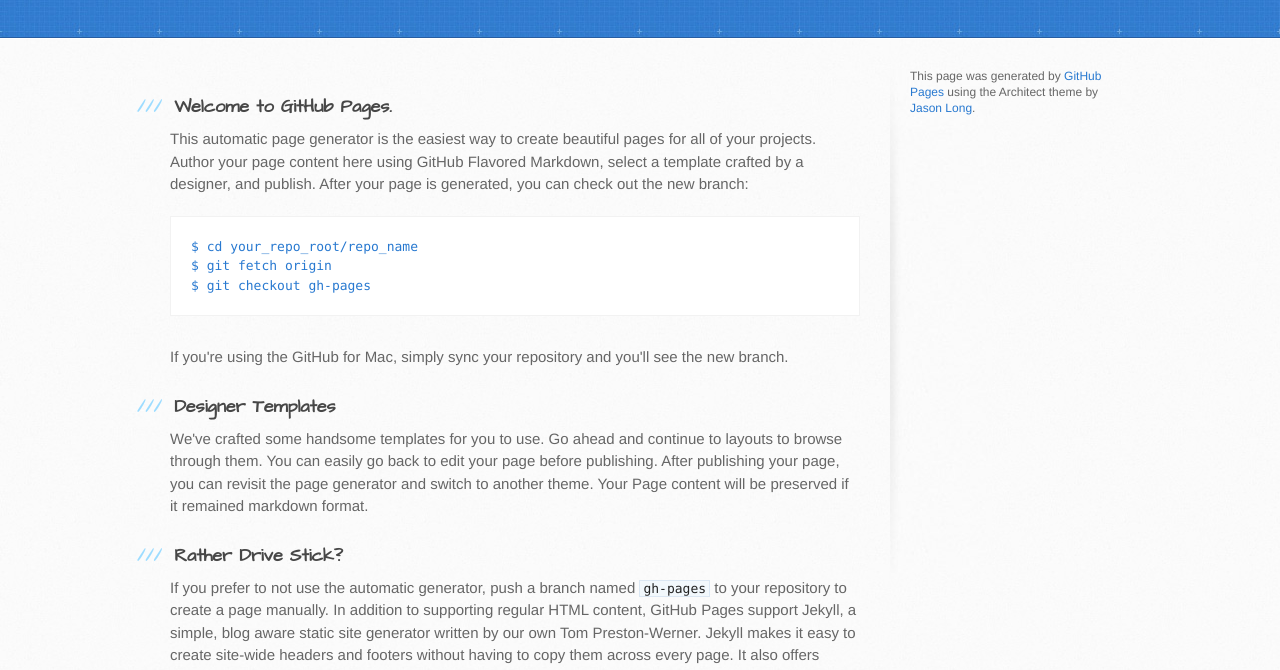
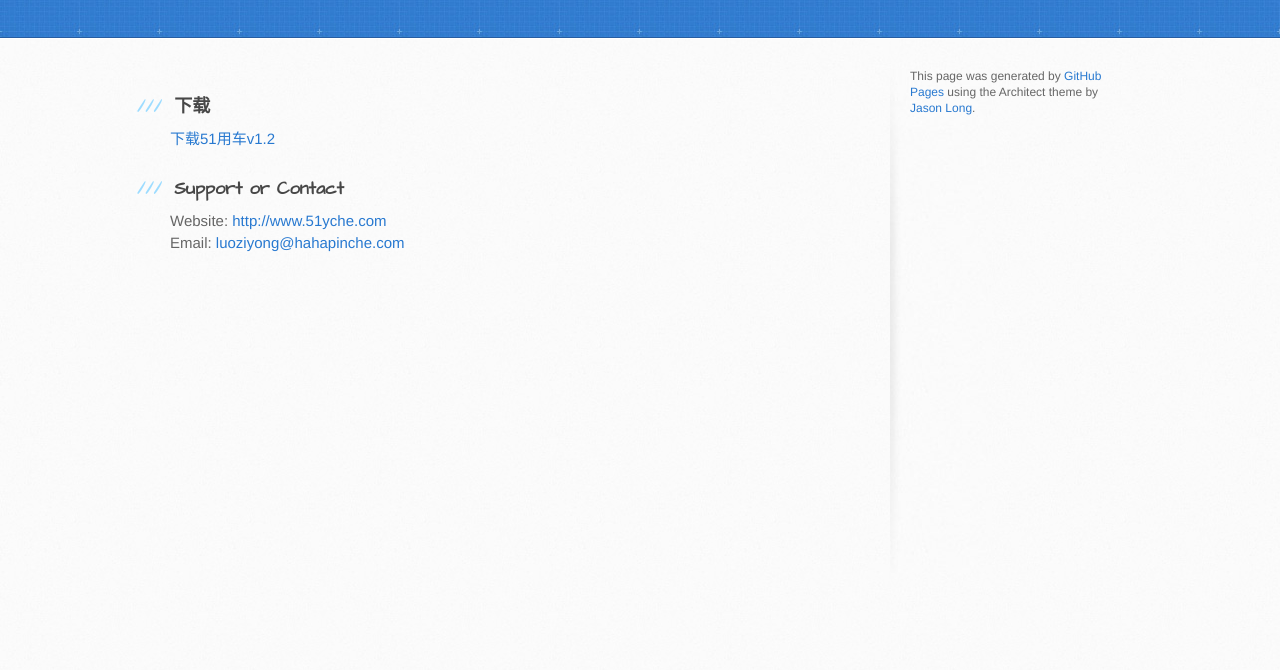
Before and after one commit to 51yche/51yche.github.io, a plain HTML site: page index.html in a window 1280 px wide. Shown: the part 129-799 px from the top of the page. Drawn offline with Linux system fonts and the light colour scheme.

Commit message:
Add app download link

```diff
--- a/index.html
+++ b/index.html
@@ -13,7 +13,7 @@
     <script src="//html5shiv.googlecode.com/svn/trunk/html5.js"></script>
     <![endif]-->
 
-    <title>51用车 by 51yche</title>
+    <title>51用车</title>
   </head>
 
   <body>
@@ -29,36 +29,14 @@
       <div class="inner clearfix">
         <section id="main-content">
           <h3>
-<a id="welcome-to-github-pages" class="anchor" href="#welcome-to-github-pages" aria-hidden="true"><span class="octicon octicon-link"></span></a>Welcome to GitHub Pages.</h3>
+<a id="app-download" class="anchor" href="#app-download" aria-hidden="true"><span class="octicon octicon-link"></span></a>下载</h3>
 
-<p>This automatic page generator is the easiest way to create beautiful pages for all of your projects. Author your page content here using GitHub Flavored Markdown, select a template crafted by a designer, and publish. After your page is generated, you can check out the new branch:</p>
-
-<pre><code>$ cd your_repo_root/repo_name
-$ git fetch origin
-$ git checkout gh-pages
-</code></pre>
-
-<p>If you're using the GitHub for Mac, simply sync your repository and you'll see the new branch.</p>
-
-<h3>
-<a id="designer-templates" class="anchor" href="#designer-templates" aria-hidden="true"><span class="octicon octicon-link"></span></a>Designer Templates</h3>
-
-<p>We've crafted some handsome templates for you to use. Go ahead and continue to layouts to browse through them. You can easily go back to edit your page before publishing. After publishing your page, you can revisit the page generator and switch to another theme. Your Page content will be preserved if it remained markdown format.</p>
-
-<h3>
-<a id="rather-drive-stick" class="anchor" href="#rather-drive-stick" aria-hidden="true"><span class="octicon octicon-link"></span></a>Rather Drive Stick?</h3>
-
-<p>If you prefer to not use the automatic generator, push a branch named <code>gh-pages</code> to your repository to create a page manually. In addition to supporting regular HTML content, GitHub Pages support Jekyll, a simple, blog aware static site generator written by our own Tom Preston-Werner. Jekyll makes it easy to create site-wide headers and footers without having to copy them across every page. It also offers intelligent blog support and other advanced templating features.</p>
-
-<h3>
-<a id="authors-and-contributors" class="anchor" href="#authors-and-contributors" aria-hidden="true"><span class="octicon octicon-link"></span></a>Authors and Contributors</h3>
-
-<p>You can <a href="https://github.com/blog/821" class="user-mention">@mention</a> a GitHub username to generate a link to their profile. The resulting <code>&lt;a&gt;</code> element will link to the contributor's GitHub Profile. For example: In 2007, Chris Wanstrath (<a href="https://github.com/defunkt" class="user-mention">@defunkt</a>), PJ Hyett (<a href="https://github.com/pjhyett" class="user-mention">@pjhyett</a>), and Tom Preston-Werner (<a href="https://github.com/mojombo" class="user-mention">@mojombo</a>) founded GitHub.</p>
+<a href="itms-services://?action=download-manifest&url=https://51yche.github.io/apps/yongche/1.2/Yongche.plist">下载51用车v1.2</a>
 
 <h3>
 <a id="support-or-contact" class="anchor" href="#support-or-contact" aria-hidden="true"><span class="octicon octicon-link"></span></a>Support or Contact</h3>
 
-<p>Having trouble with Pages? Check out the documentation at <a href="https://help.github.com/pages">https://help.github.com/pages</a> or contact <a href="mailto:support@github.com">support@github.com</a> and we’ll help you sort it out.</p>
+<p>Website: <a href="http://www.51yche.com">http://www.51yche.com</a><br/>Email: <a href="mailto:luoziyong@hahapinche.com">luoziyong@hahapinche.com</a></p>
         </section>
 
         <aside id="sidebar">
```
